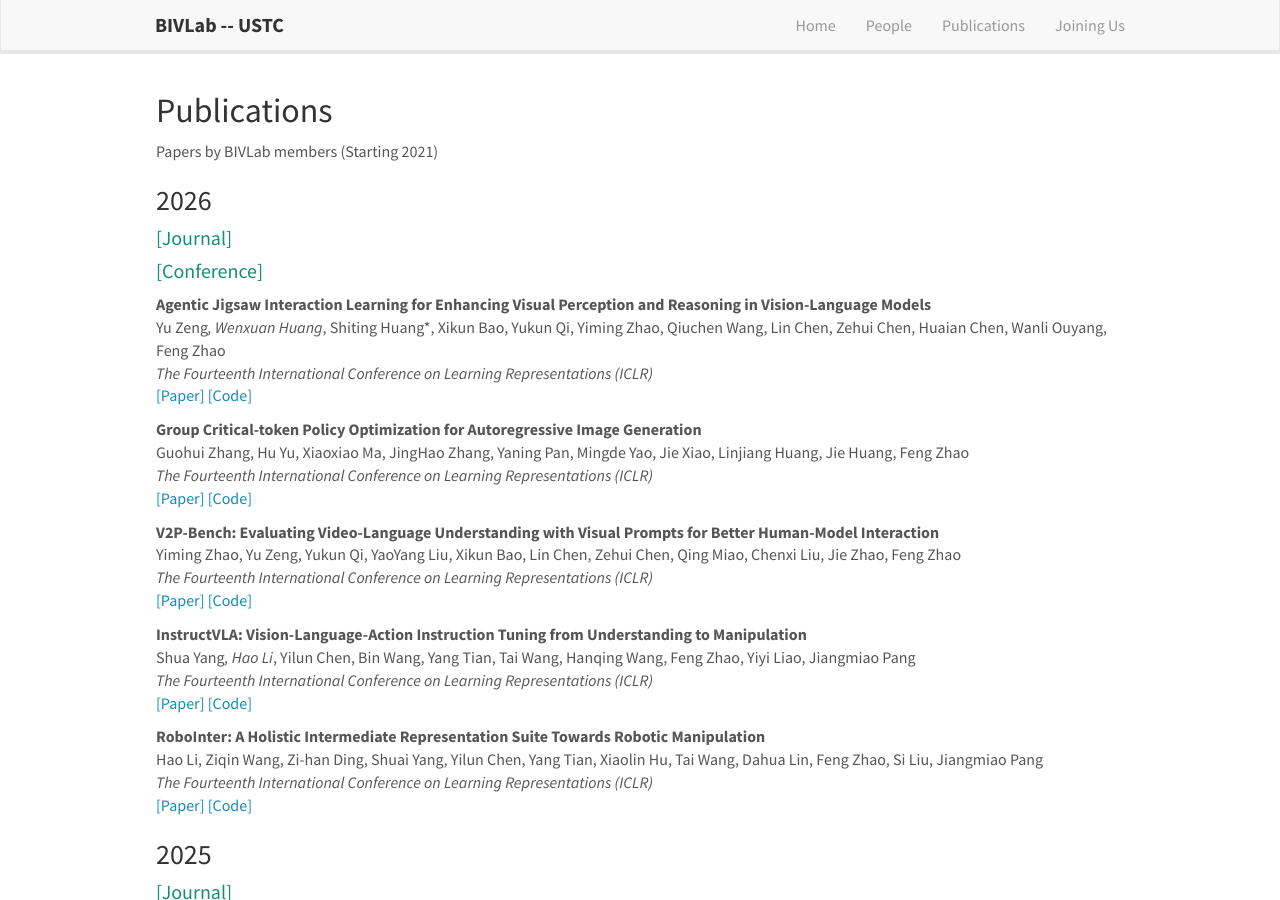
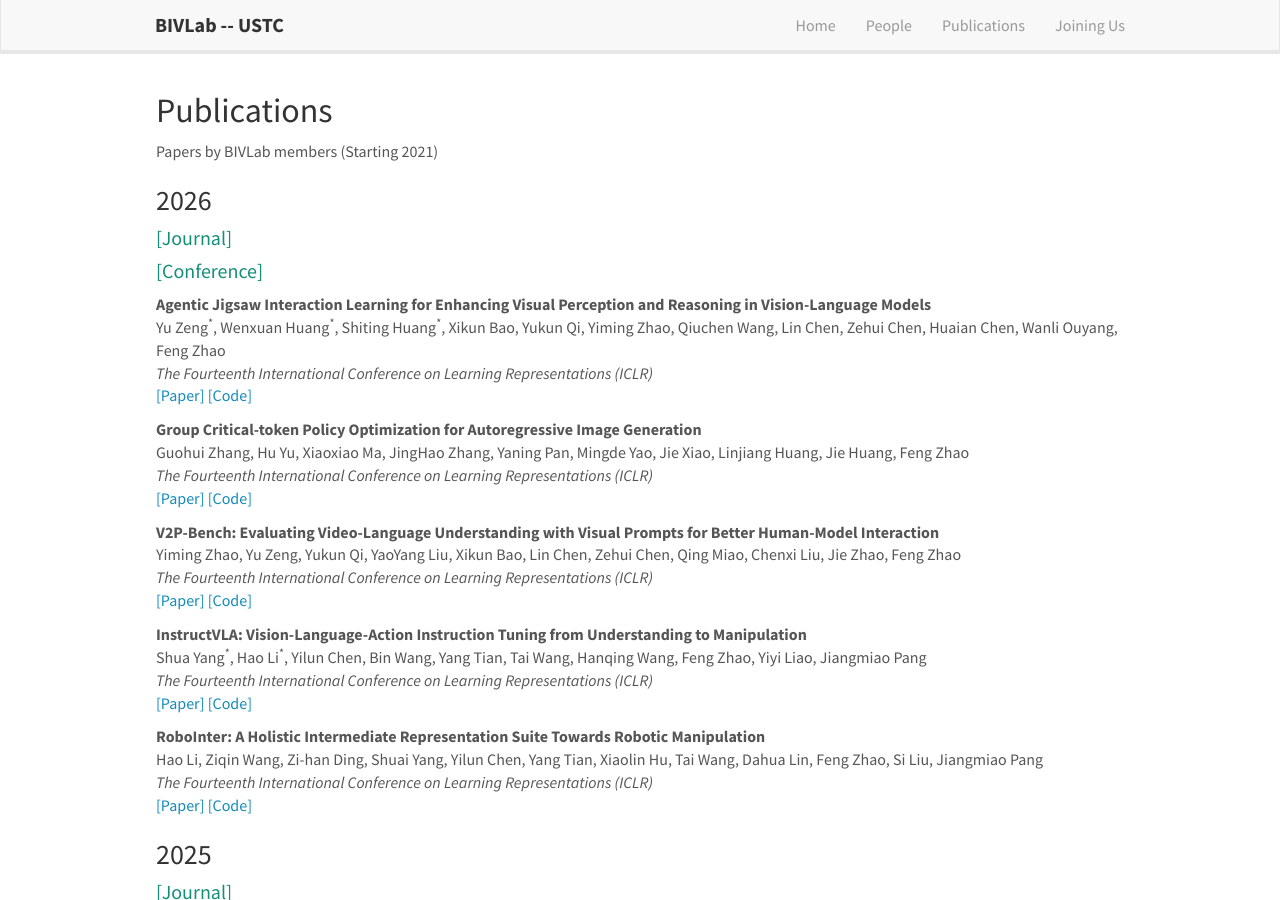
Before and after one commit to bivlab123/bivlab123.github.io, a Jekyll site: the page built from _pages/publications.md, in a window 1280 px wide and 900 px high. Built offline with Jekyll 4.4.1, drawn with Linux system fonts in a browser that asks for light colours; nearby versions of some CDN libraries.

```diff
--- a/_data/publist_2026.yml
+++ b/_data/publist_2026.yml
@@ -1,5 +1,5 @@
 - title: "Agentic Jigsaw Interaction Learning for Enhancing Visual Perception and Reasoning in Vision-Language Models"
-  authors: Yu Zeng*, Wenxuan Huang*, Shiting Huang*, Xikun Bao, Yukun Qi, Yiming Zhao, Qiuchen Wang, Lin Chen, Zehui Chen, Huaian Chen, Wanli Ouyang, Feng Zhao
+  authors: Yu Zeng<sup>*</sup>, Wenxuan Huang<sup>*</sup>, Shiting Huang<sup>*</sup>, Xikun Bao, Yukun Qi, Yiming Zhao, Qiuchen Wang, Lin Chen, Zehui Chen, Huaian Chen, Wanli Ouyang, Feng Zhao
   venue: "The Fourteenth International Conference on Learning Representations (ICLR)"
   link:
     url: https://arxiv.org/pdf/2510.01304
@@ -36,7 +36,7 @@
   year: 2026
 
 - title: "InstructVLA: Vision-Language-Action Instruction Tuning from Understanding to Manipulation"
-  authors: Shua Yang*, Hao Li*, Yilun Chen, Bin Wang, Yang Tian, Tai Wang, Hanqing Wang, Feng Zhao, Yiyi Liao, Jiangmiao Pang
+  authors: Shua Yang<sup>*</sup>, Hao Li<sup>*</sup>, Yilun Chen, Bin Wang, Yang Tian, Tai Wang, Hanqing Wang, Feng Zhao, Yiyi Liao, Jiangmiao Pang
   venue: "The Fourteenth International Conference on Learning Representations (ICLR)"
   link:
     url: https://arxiv.org/abs/2507.17520
```
